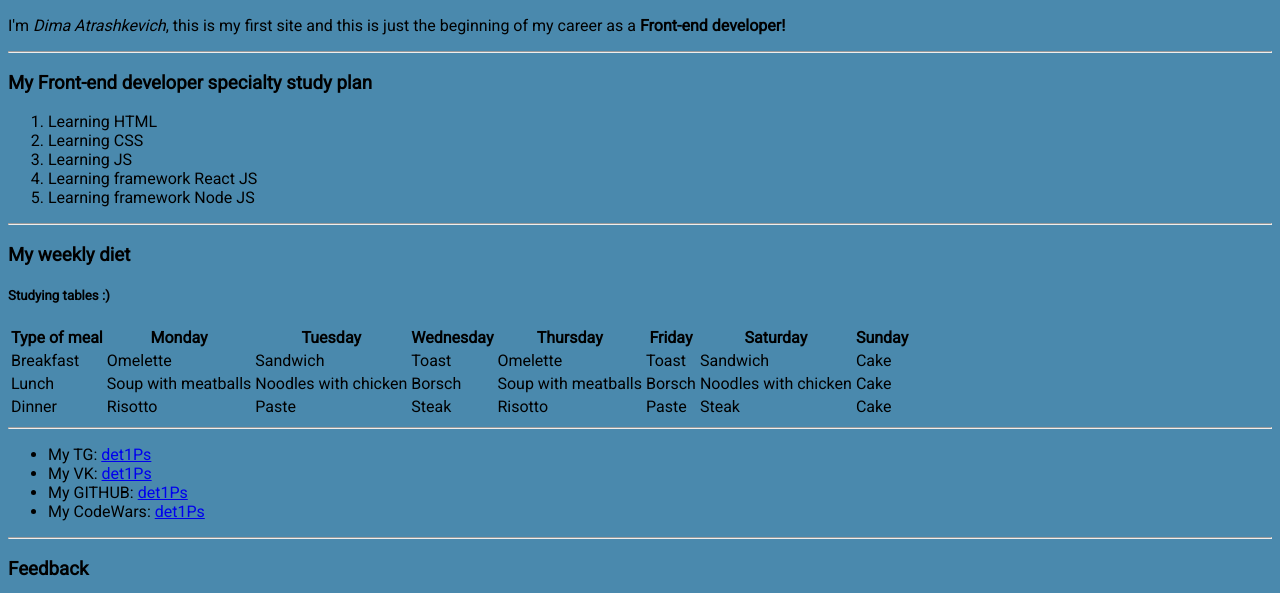
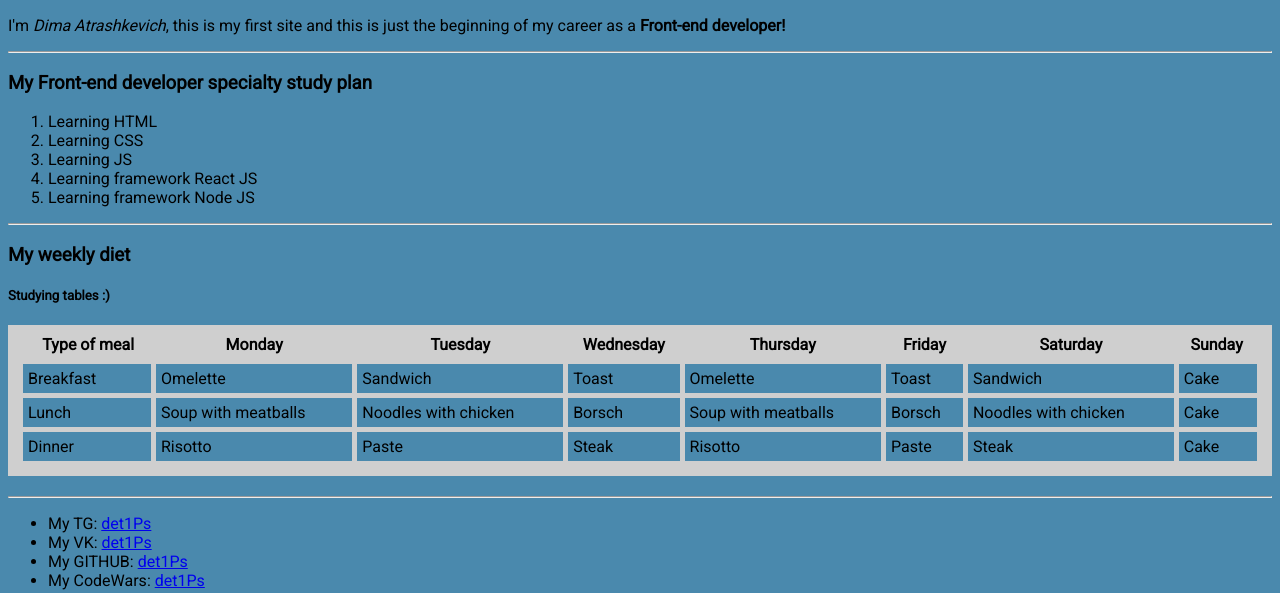
Before and after one commit to det1Ps/Road-To-Frontend, a plain HTML site: page index.html in a window 1280 px wide. Shown: the part 241-834 px from the top of the page. Drawn offline with Linux system fonts and the light colour scheme.

Commit message:
Please enter the commit message for your changes. Lines starting with '#' will be ignored, and an empty message aborts the commit.
On branch css
Your branch is up to date with 'origin/css'.

Changes to be committed:
    modified:   index.html
    modified:   style.css

```diff
--- a/index.html
+++ b/index.html
@@ -34,7 +34,7 @@
     <div class="eat">
         <h3>My weekly diet</h3>
         <h5>Studying tables :)</h5>
-        <table>
+        <table class="table">
             <thead>
                 <tr>
                     <th>Type of meal</th>
--- a/style.css
+++ b/style.css
@@ -10,3 +10,24 @@ body {
     border-radius: 60px;
     box-shadow: 6px 6px 10px rgba(0, 0, 0, 0.5);
 }
+
+.table {
+	width: 100%;
+	margin-bottom: 20px;
+	border: 15px solid #cfcfcf;
+	border-top: 5px solid #cfcfcf;
+	border-collapse: collapse;
+}
+.table th {
+	font-weight: bold;
+	padding: 5px;
+	background: #cfcfcf;
+	border: 2px;
+	border-bottom: 5px solid #cfcfcf;
+}
+.table td {
+	padding: 5px;
+	border: 2px solid;
+	border-bottom: 5px solid #cfcfcf;
+    border-left: 5px solid #cfcfcf;
+}
```
